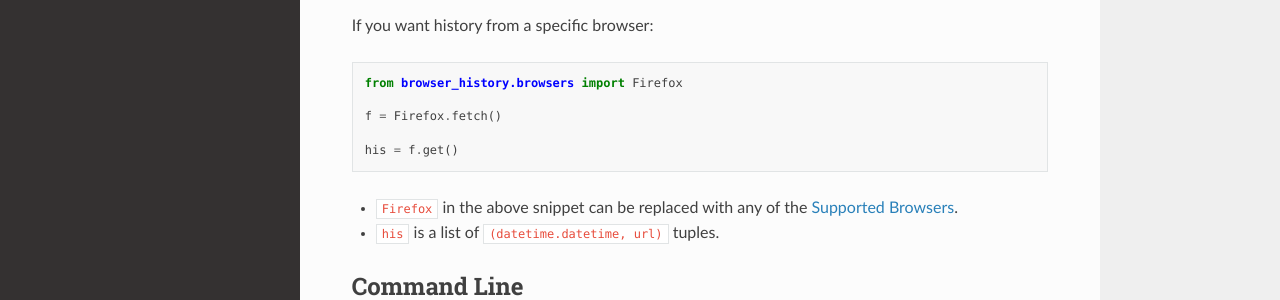
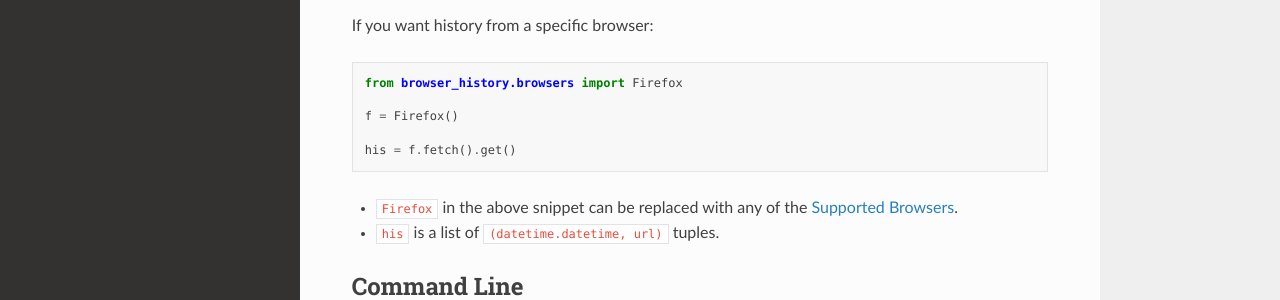
Before and after one commit to browser-history/browser-history, a Sphinx documentation site: the page built from docs/quickstart.rst, in a window 1280 px wide and 1282 px high. Shown: the part 556-856 px from the top of the window. Built offline with Sphinx 7.4.7 and the Read the Docs theme 2.0.0, drawn with Linux system fonts in a browser that asks for light colours.

```diff
--- a/docs/quickstart.rst
+++ b/docs/quickstart.rst
@@ -31,9 +31,9 @@ If you want history from a specific browser:
 
     from browser_history.browsers import Firefox
 
-    f = Firefox.fetch()
+    f = Firefox()
 
-    his = f.get()
+    his = f.fetch().get()
 
 - ``Firefox`` in the above snippet can be replaced with any of the :ref:`supported_browsers`.
 - ``his`` is a list of ``(datetime.datetime, url)`` tuples.
```
Also changed, not shown: README.md (+2 -2 lines).
